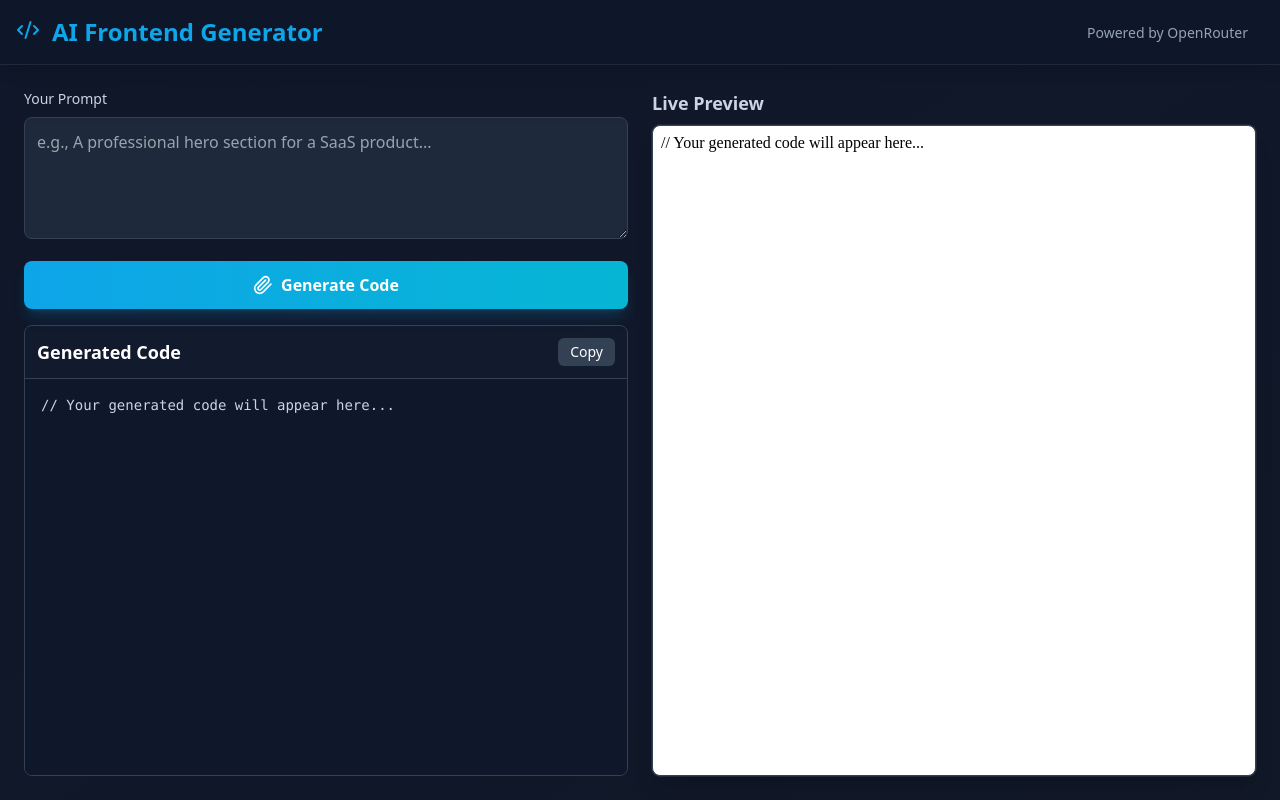
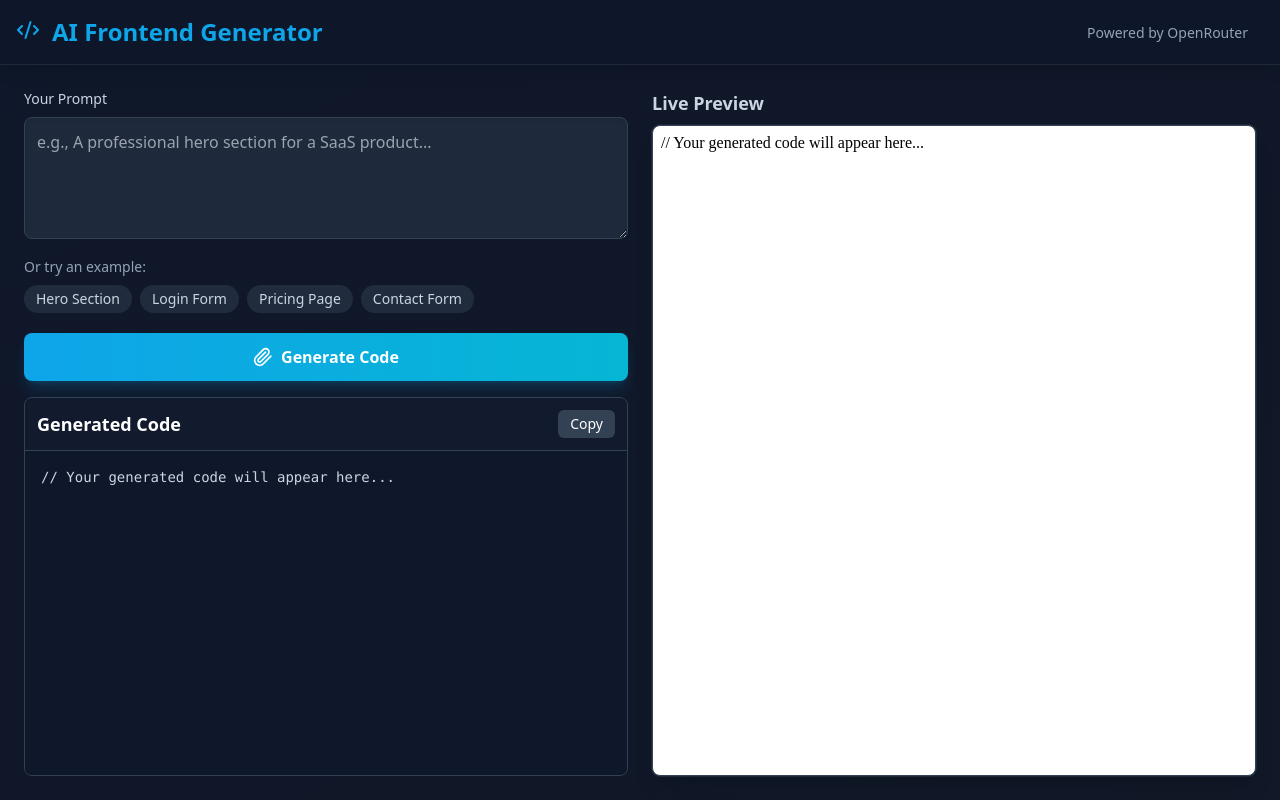
Before and after one commit to Nishmith12/Frontend-Generator, a React (Vite) app: page / in a window 1280 px wide. Built offline with nearby package versions, Linux system fonts and the light colour scheme.

Commit message:
feat: Add prompt templates feature

```diff
--- a/src/App.jsx
+++ b/src/App.jsx
@@ -25,6 +25,26 @@ function Toast({ message, show }) {
     </>
   );
 }
+
+// Array of prompt templates for the buttons
+const promptTemplates = [
+  {
+    title: 'Hero Section',
+    prompt: 'A modern, professional hero section for a SaaS product named "InnovateAI". It should have a catchy title, a short descriptive paragraph, and two buttons: "Get Started for Free" and "View Pricing".',
+  },
+  {
+    title: 'Login Form',
+    prompt: 'A clean and simple login form with fields for "Email" and "Password", a "Remember me" checkbox, a "Sign In" button, and a "Forgot your password?" link.',
+  },
+  {
+    title: 'Pricing Page',
+    prompt: 'A pricing page with three tiers: "Basic", "Pro", and "Enterprise". Each tier should have a title, a price, a short list of key features, and a "Sign Up" button. The "Pro" tier should be highlighted as the most popular.',
+  },
+  {
+    title: 'Contact Form',
+    prompt: 'A contact form with fields for "Full Name", "Email Address", "Subject", and "Message". Include a "Send Message" submit button.',
+  },
+];
 
 // Main App Component
 function App() {
@@ -157,10 +177,28 @@ Rules:
               onChange={(e) => setPrompt(e.target.value)}
               disabled={isLoading}
             />
+
+            {/* New Prompt Templates Section */}
+            <div className="mt-3">
+              <label className="block text-sm font-medium text-slate-400 mb-2">Or try an example:</label>
+              <div className="flex flex-wrap gap-2">
+                {promptTemplates.map((template, index) => (
+                  <button
+                    key={index}
+                    onClick={() => setPrompt(template.prompt)}
+                    disabled={isLoading}
+                    className="bg-slate-700/50 hover:bg-slate-700 text-slate-300 text-sm font-medium py-1 px-3 rounded-full transition-colors disabled:opacity-50"
+                  >
+                    {template.title}
+                  </button>
+                ))}
+              </div>
+            </div>
+
             {error && <p className="text-red-400 text-sm mt-2">{error}</p>}
             <button
               id="generate-btn"
-              className="mt-4 w-full bg-gradient-to-r from-sky-500 to-cyan-500 hover:from-sky-600 hover:to-cyan-600 text-white font-bold py-3 px-4 rounded-lg flex items-center justify-center transition-all duration-300 disabled:opacity-50 disabled:cursor-not-allowed transform hover:-translate-y-0.5 shadow-lg shadow-sky-500/20 hover:shadow-xl hover:shadow-cyan-500/20"
+              className="mt-5 w-full bg-gradient-to-r from-sky-500 to-cyan-500 hover:from-sky-600 hover:to-cyan-600 text-white font-bold py-3 px-4 rounded-lg flex items-center justify-center transition-all duration-300 disabled:opacity-50 disabled:cursor-not-allowed transform hover:-translate-y-0.5 shadow-lg shadow-sky-500/20 hover:shadow-xl hover:shadow-cyan-500/20"
               onClick={handleGenerateClick}
               disabled={isLoading}
             >
```
